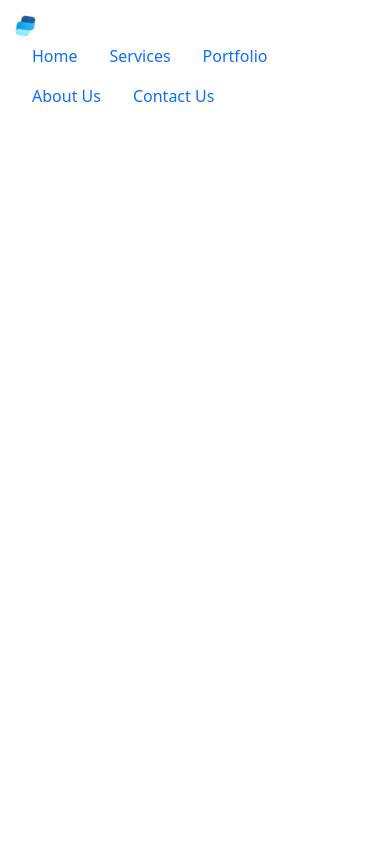
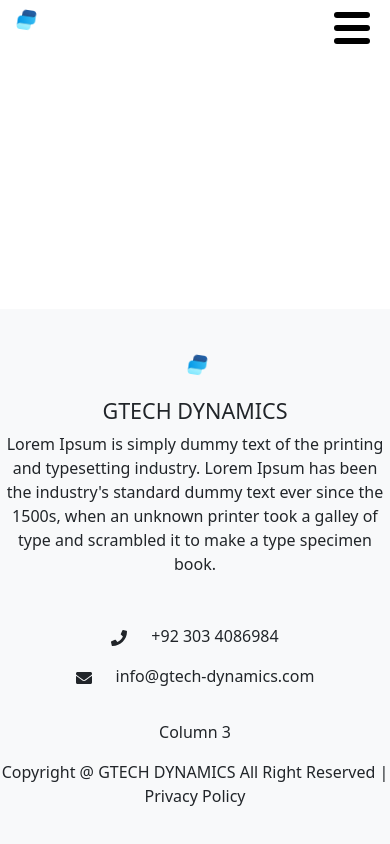
Before and after one commit to GTech-Dynamics/gtech-dynamics, a React (Create React App) app: page / in a window 390 px wide. Built offline with nearby package versions, Linux system fonts and the light colour scheme.

Commit message:
Add footer component

```diff
--- a/src/App.js
+++ b/src/App.js
@@ -1,10 +1,11 @@
-
 import './App.css';
 import NavBar from './components/navbar';
+import Footer from './components/footer';
 function App() {
   return (
     <>
       <NavBar />
+      <Footer />
     </>
   );
 }
--- /dev/null
+++ b/src/components/footer.jsx
@@ -0,0 +1,39 @@
+import React from "react";
+import 'bootstrap/dist/css/bootstrap.min.css';
+import { FaPhone, FaEnvelope } from 'react-icons/fa';
+const Footer = () => {
+  return (
+
+      <footer className="footer">
+        <div className="row">
+        <div className="col-lg-4 col-md-6 col-sm-12 d-flex flex-column align-items-center p-3">
+      <img src='/logo/dynamics.png' className='App-logo' alt="logo" />
+      <br />
+      <h4>GTECH DYNAMICS</h4>
+      <p className="text-center">
+        Lorem Ipsum is simply dummy text of the printing and typesetting industry.
+        Lorem Ipsum has been the industry's standard dummy text ever since the 1500s,
+        when an unknown printer took a galley of type and scrambled it to make a type
+        specimen book.
+      </p>
+    </div>
+      <div className="col-lg-4 col-md-6 col-sm-12 d-flex flex-column align-items-center p-3">
+      <div className="row">
+        <div className="col-auto"><FaPhone /></div>
+        <div className="col"><p>+92 303 4086984</p></div>
+      </div>
+      <div className="row">
+      <div className="col-auto"><FaEnvelope className="mr-2" /></div>
+      <div className="col"><p>info@gtech-dynamics.com</p></div>
+      </div>
+      </div>
+      <div className="col-lg-4 col-md-6 col-sm-12 d-flex flex-column align-items-center">
+        <p>Column 3</p>
+      </div>
+        </div>
+        <p className="text-center">Copyright @ GTECH DYNAMICS All Right Reserved | Privacy Policy</p>
+      </footer>
+  );
+};
+
+export default Footer;
--- a/src/components/navbar.js
+++ /dev/null
@@ -1,30 +0,0 @@
-import React from 'react'
-import 'bootstrap/dist/css/bootstrap.min.css';
-export default function NavBar() {
-  return (
-    <div>
-        <ul className="nav justify-content-between m-2 p-2">
-            <div className="nav-left">
-                <img src='/logo/dynamics.png' className='App-logo' alt="logo" />
-            </div>
-            <div className="nav nav-right">
-                <li className="nav-item">
-                    <a className="nav-link" href="#">Home</a>
-                </li>
-                <li className="nav-item">
-                    <a className="nav-link" href="#">Services</a>
-                </li>
-                <li className="nav-item">
-                    <a className="nav-link"> Portfolio</a>
-                </li>
-                <li className="nav-item">
-                    <a className="nav-link" href="#">About Us</a>
-                </li>
-                <li className="nav-item">
-                    <a className="nav-link" href="#">Contact Us</a>
-                </li>
-            </div>
-        </ul>
-    </div>
-  )
-}
--- /dev/null
+++ b/src/components/navbar.jsx
@@ -0,0 +1,46 @@
+import React, { useState } from "react";
+import { IoClose} from "react-icons/io5";
+import '../style/global.css';
+import { Link, NavLink } from "react-router-dom";
+
+export default function NavBar() {
+  const [menuOpen, setMenuOpen] = useState(false);
+
+  return (
+    <div className="container">
+    <nav>
+      <Link to="/">
+      <img src='/logo/dynamics.png' className='App-logo' alt="logo" />
+      </Link>
+      <div className="menu" onClick={() => setMenuOpen(!menuOpen)}>
+      {menuOpen ? (
+            <IoClose />
+          ) : (
+            <>
+              <span></span>
+              <span></span>
+              <span></span>
+            </>
+          )}
+        </div>
+      <ul className={menuOpen ? "open" : ""}>
+        <li>
+          <NavLink to="/about">Home</NavLink>
+        </li>
+        <li>
+          <NavLink to="/services">Services</NavLink>
+        </li>
+        <li>
+          <NavLink to="/portfolio">Portfolio</NavLink>
+        </li>
+        <li>
+          <NavLink to="/about-us">About Us</NavLink>
+        </li>
+        <li>
+          <NavLink to="/contact-us">Contact Us</NavLink>
+        </li>
+      </ul>
+    </nav>
+    </div>
+  );
+};
--- a/src/index.js
+++ b/src/index.js
@@ -2,13 +2,14 @@ import React from 'react';
 import ReactDOM from 'react-dom/client';
 import './index.css';
 import App from './App';
+import { BrowserRouter } from 'react-router-dom'
 import reportWebVitals from './reportWebVitals';
 
 const root = ReactDOM.createRoot(document.getElementById('root'));
 root.render(
-  <React.StrictMode>
+  <BrowserRouter>
     <App />
-  </React.StrictMode>
+  </BrowserRouter>,
 );
 
 // If you want to start measuring performance in your app, pass a function
--- /dev/null
+++ b/src/style/global.css
@@ -0,0 +1,104 @@
+body {
+    font-family: Arial, Helvetica, sans-serif;
+    font-size: 16px;
+    color:black;
+}
+.App-logo {
+    height: 5vmin;
+    pointer-events: none;
+    margin-left: 5px;
+  }
+.active{
+    background-color: #1d4ed8;
+    color:white;
+}
+nav {
+    display: flex;
+    justify-content: space-between;
+    align-items: center;
+    color: black;
+    position: sticky;
+
+}
+nav ul {
+    display: flex;
+}
+
+nav ul li {
+   list-style: none;
+}
+
+nav ul li a {
+    display: block;
+    text-decoration: none;
+    color: black;
+    padding: 0.5rem;
+    margin: 0 0.5rem;
+    border-radius: 0.5rem;
+}
+
+nav ul li a:not(.active):hover {
+    background-color:#1d4ed8 ;
+    color:white;
+}
+
+nav .menu {
+    display: none;
+    position: absolute;
+    top: 0.75rem;
+    right: 0.5rem;
+    flex-direction: column;
+    justify-content: space-between;
+    width: 2.25rem;
+    height: 2rem;
+}
+
+nav .menu span {
+    height: 0.4rem;
+    width: 100%;
+    background-color: black;
+    border-radius: 0.2rem;
+}
+.footer {
+    position: fixed;
+    bottom: 0;
+    left: 0;
+    width: 100%;
+    background-color: #f8f9fa;
+    padding: 20px 0;
+  }
+@media (max-width: 670px) {
+    nav .menu {
+        display: flex;
+    }
+
+    nav {
+        flex-direction: column;
+        align-items: flex-start;
+    }
+
+    nav ul {
+        display: none;
+        flex-direction: column;
+        width: 90%;
+        margin-bottom: 0.25rem;
+    }
+    .App-logo {
+        margin-top:10px;
+        height: 5vmin;
+        pointer-events: none;
+        margin-left: 5px;
+      }
+    nav ul.open {
+        display: flex;
+    }
+
+    nav ul li {
+        width: 100%;
+        text-align: center;
+    }
+
+    nav ul li a {
+        margin: 0.2rem 0.5rem;
+    }
+}
```
